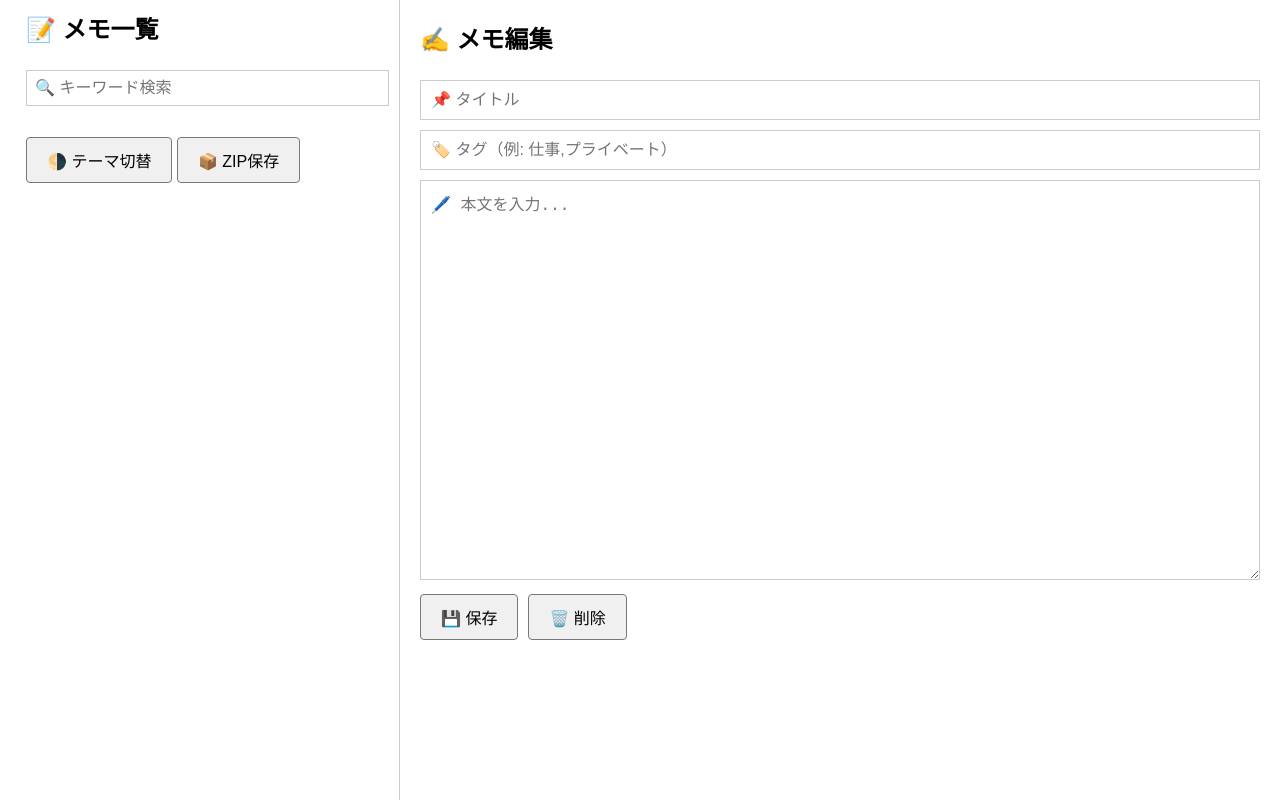
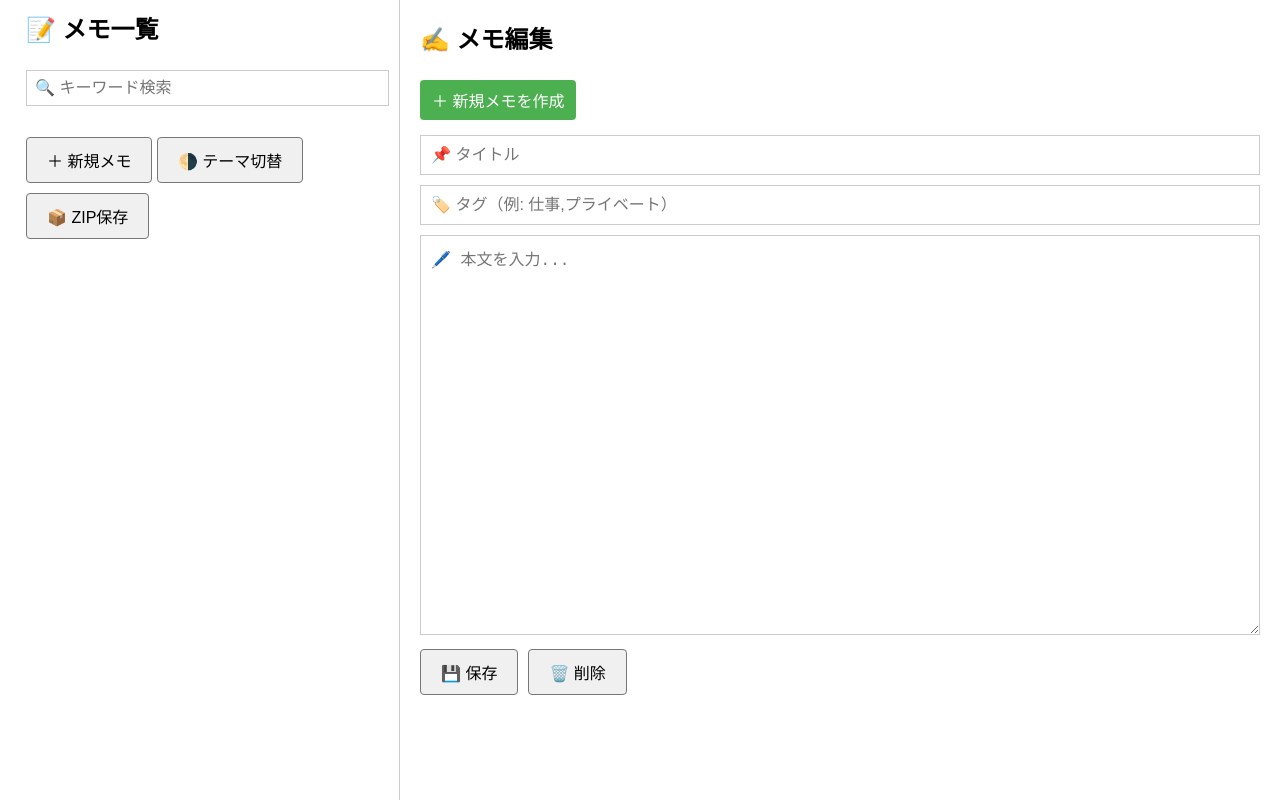
Before and after one commit to meriru/memomo, a plain HTML site: page index.html in a window 1280 px wide. Drawn offline with nearby package versions, Linux system fonts and the light colour scheme.

Commit message:
Update index.html

```diff
--- a/index.html
+++ b/index.html
@@ -15,12 +15,20 @@
   <div id="sidebar">
     <h2>📝 メモ一覧</h2>
     <input id="searchInput" type="text" placeholder="🔍 キーワード検索" />
+    <div id="tagList"></div>
     <ul id="memoList"></ul>
+    <button id="addMemoBtn">＋ 新規メモ</button>
     <button onclick="toggleTheme()">🌗 テーマ切替</button>
     <button onclick="downloadZip()">📦 ZIP保存</button>
   </div>
   <div id="editor">
     <h2>✍️ メモ編集</h2>
+
+     <!-- 追加：メモ編集エリアに新規メモボタン -->
+  <button id="addMemoBtnEditor" style="margin-bottom:10px; padding:8px 12px; font-size:16px; background:#4caf50; color:#fff; border:none; border-radius:4px; cursor:pointer;">
+    ＋ 新規メモを作成
+  </button>
+
     <input id="titleInput" placeholder="📌 タイトル" />
     <input id="tagInput" placeholder="🏷️ タグ（例: 仕事,プライベート）" />
     <textarea id="contentInput" placeholder="🖊️ 本文を入力..."></textarea>
```
